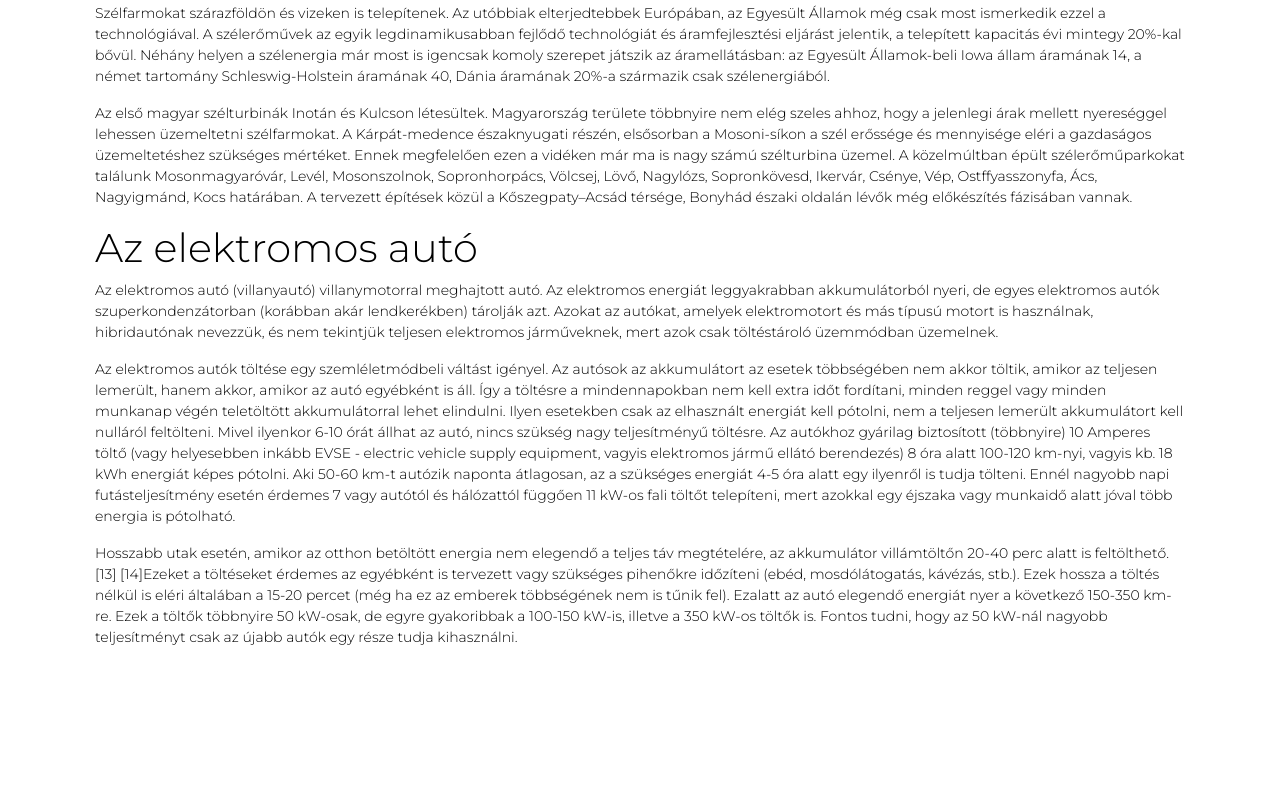
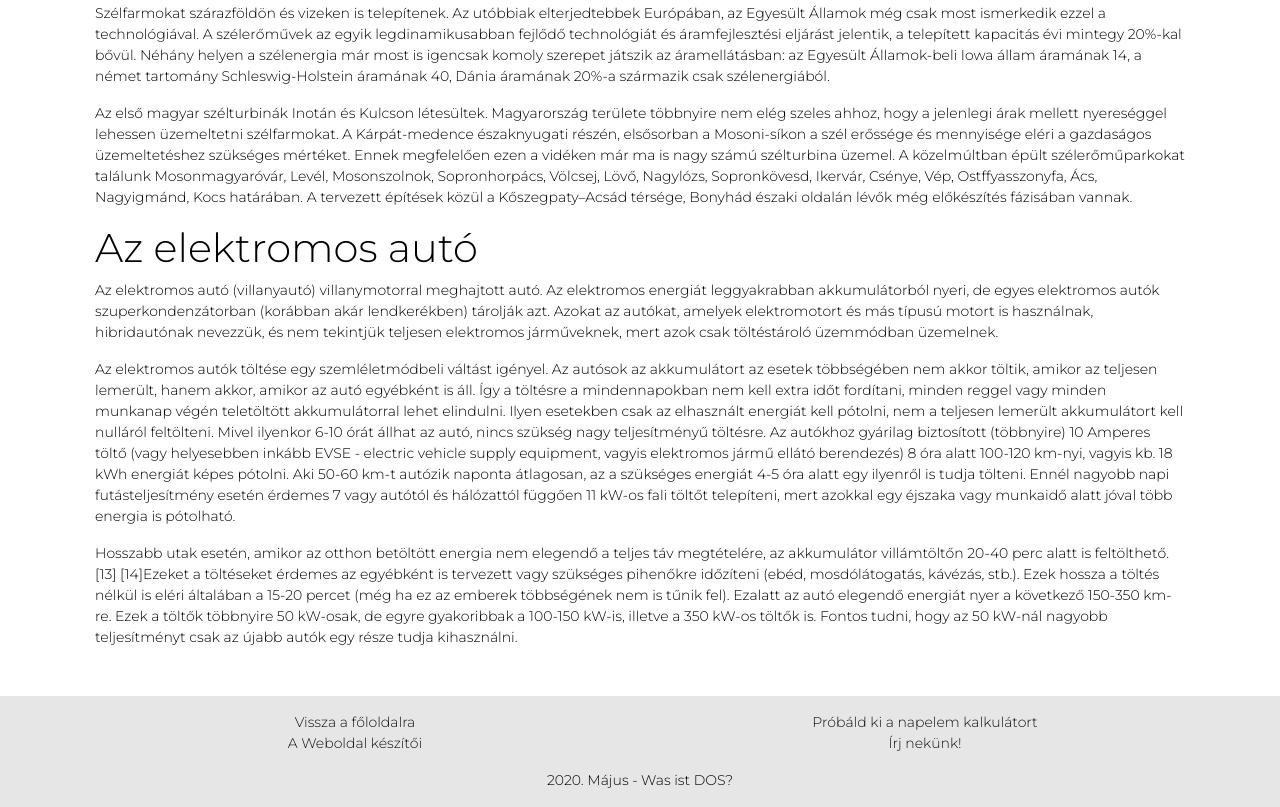
Before and after one commit to botiapa/EnvironmentProject, a plain HTML site: page html/index.html in a window 1280 px wide. Shown: the part 1526-2333 px from the top of the page. Before the commit the page ends 2222 px from the top, so only its background shows below. Drawn offline with nearby package versions, Linux system fonts and the light colour scheme.

Commit message:
Added Footer
Signed-off-by: Honya752 <honya752@gmail.com>

```diff
--- a/css/style.css
+++ b/css/style.css
@@ -164,7 +164,7 @@ body::-webkit-scrollbar-thumb {
     background: var(--color-higklight-hover);
 }
 
-/* Menü */
+/* Menu */
 
 @media (min-width:764px) {
     .navbar {
@@ -292,6 +292,37 @@ body::-webkit-scrollbar-thumb {
 
 .fa-secondary {
     color: var(--color-secondary);
+}
+
+/* Footer */
+footer {
+    background-color: var(--color-bg-primary);
+    padding: 1rem 0;
+}
+
+footer p {
+    width: 100%;
+    text-align: center;
+    margin: 0;
+}
+
+footer a {
+    color: var(--color-text);
+}
+
+footer a:hover {
+    color: var(--color-bg-selection);
+    text-decoration: none;
+}
+
+.footer-info {
+    margin-top: 1rem;
+}
+
+@media (max-width:764px) {
+    footer {
+        display: none;
+    }
 }
 
 /* Slide Show */
--- a/html/index.html
+++ b/html/index.html
@@ -187,6 +187,32 @@
 
     </main>
 
+    <footer>
+        <div class="container">
+            <div class="row">
+                <div class="col-12 col-md-6 noselect">
+                    <a href=""><p>Vissza a főloldalra</p></a>
+                </div>
+                <div class="col-12 col-md-6 noselect">
+                    <a href="calculator.html"><p>Próbáld ki a napelem kalkulátort</p></a>
+                </div>
+            </div>
+                <div class="row">
+                    <div class="col-12 col-md-6 noselect">
+                        <a href="aboutus.html"><p>A Weboldal készítői</p></a>
+                    </div>
+                    <div class="col-12 col-md-6 noselect">
+                        <a href="kapcsolat.html"><p>Írj nekünk!</p></a>
+                    </div>
+                </div>
+                <div class="row">
+                    <div class="col-12">
+                        <p class="footer-info noselect">2020. Május - Was ist DOS?</p>
+                    </div>
+                </div>
+        </div>
+    </footer>
+
     <!-- SCRIPTS -->
     <script src="https://code.jquery.com/jquery-3.3.1.slim.min.js" integrity="sha384-q8i/X+965DzO0rT7abK41JStQIAqVgRVzpbzo5smXKp4YfRvH+8abtTE1Pi6jizo" crossorigin="anonymous"></script>
     <script src="https://cdnjs.cloudflare.com/ajax/libs/popper.js/1.14.7/umd/popper.min.js" integrity="sha384-UO2eT0CpHqdSJQ6hJty5KVphtPhzWj9WO1clHTMGa3JDZwrnQq4sF86dIHNDz0W1" crossorigin="anonymous"></script>
```
Also changed, not shown: html/kapcsolat.html (+25 -2 lines).
